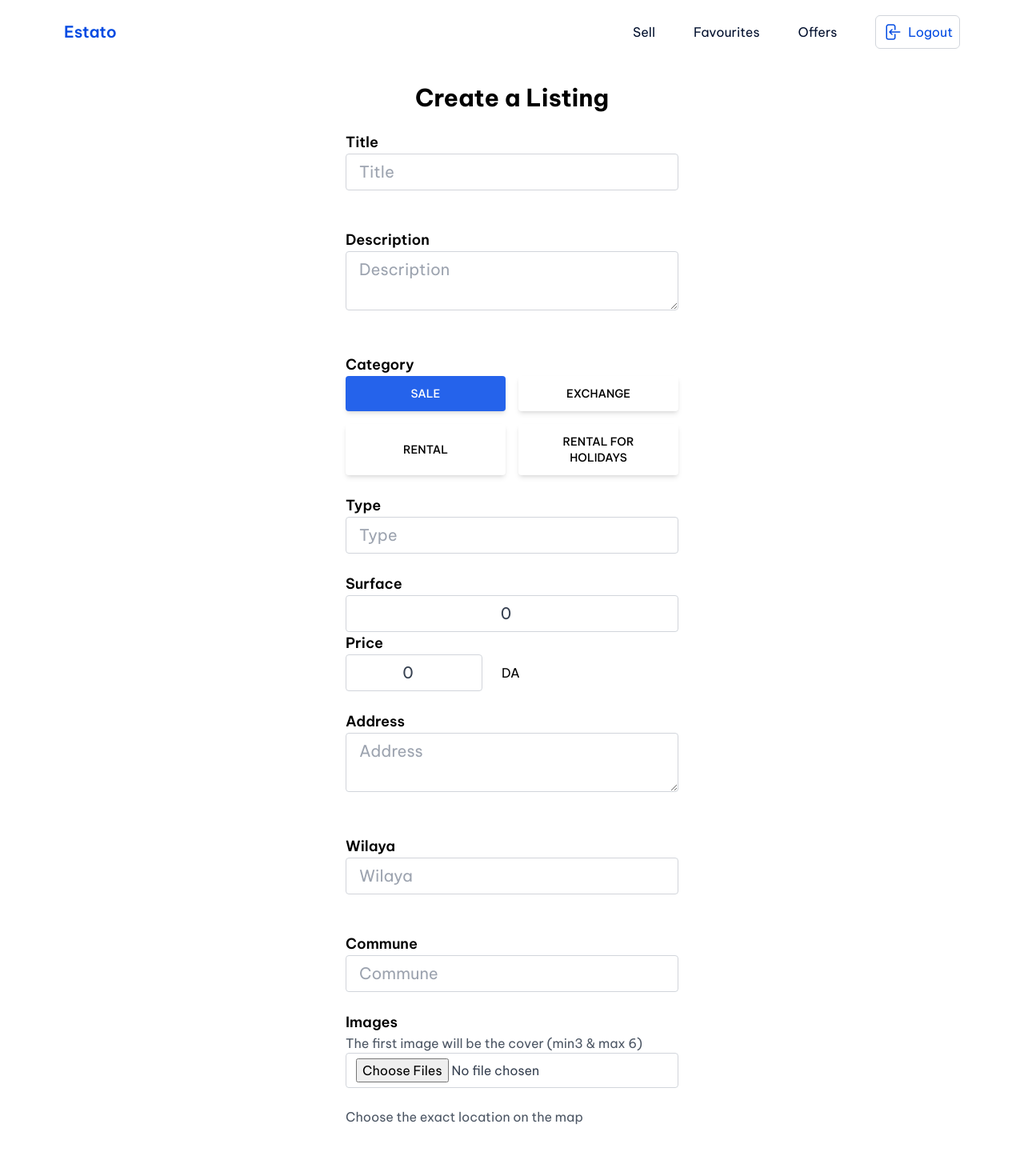
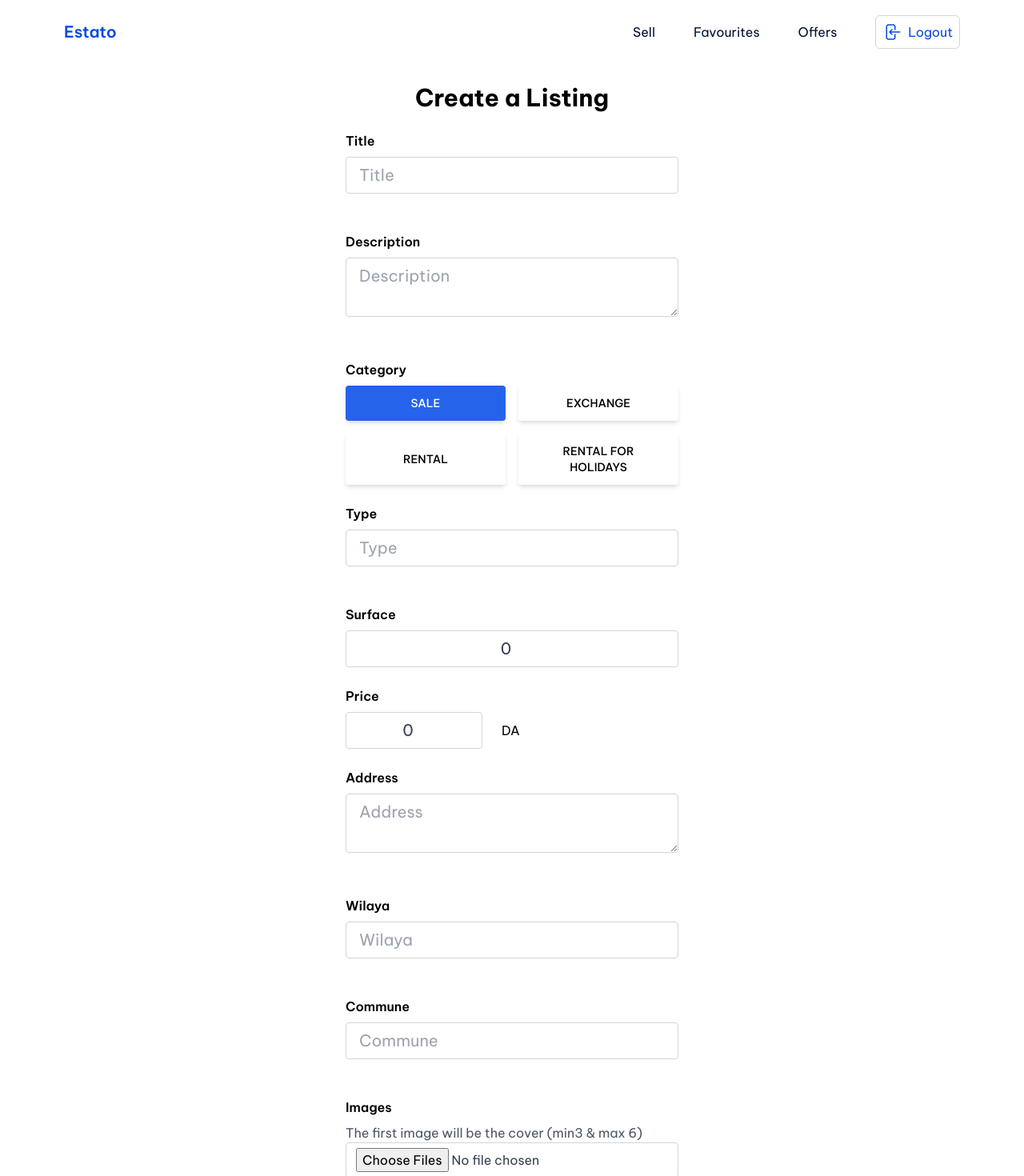
Before and after one commit to AhmedRamiBoukef/tpIGL, a Next.js app: page /app/sell in a window 1280 px wide. Shown: the top 1470 px of the page at 80% size. Built offline with nearby package versions, Linux system fonts and the light colour scheme; no server answers; sample sign-in values are in the browser's storage.

Commit message:
removed proposals for own rea

```diff
--- a/pages/app/favourites.jsx
+++ b/pages/app/favourites.jsx
@@ -45,7 +45,7 @@ function favourites() {
           Your favourite real estates
         </h2>
         {data?.length ? (
-          <div className="py-10 flex flex-wrap justify-center lg:justify-between gap-5">
+          <div className="py-10 flex flex-wrap justify-center  gap-5">
             {data.map((house) => (
               <HouseCard key={house.id} house={house} />
             ))}
--- a/pages/app/offers/received.jsx
+++ b/pages/app/offers/received.jsx
@@ -23,7 +23,7 @@ function received() {
       <div className="container pb-12">
         <h2 className="mt-10 font-semibold text-primary text-4xl">Offers</h2>
         <Tabs current="received" />
-        <div className="flex justify-center md:justify-start gap-2  mt-10">
+        <div className="flex justify-center md:justify-between flex-wrap gap-4   mt-10">
           {data?.map((offer) => (
             <Link href={`/details/${offer.real_estate}`}>
               <OfferCard key={offer.real_estate} offer={offer} />
--- a/pages/app/offers/sent.jsx
+++ b/pages/app/offers/sent.jsx
@@ -23,7 +23,7 @@ function sent() {
       <div className="container pb-12">
         <h2 className="mt-10 font-semibold text-primary text-4xl">Offers</h2>
         <Tabs current="sent" />
-        <div className="flex justify-center md:justify-start gap-2  mt-10">
+        <div className="flex justify-center md:justify-between flex-wrap gap-4  mt-10">
           {data?.map((offer) => (
             <Link href={`/details/${offer.real_estate}`}>
               <OfferCard key={offer.real_estate} offer={offer} sent />
--- a/pages/app/sell.js
+++ b/pages/app/sell.js
@@ -119,7 +119,7 @@ export default function AddListing() {
         <h1 className="text-3xl text-center mt-6 font-bold">Create a Listing</h1>
         <form onSubmit={onSubmit}>
 
-          <p className="text-lg mt-6 font-semibold">Title</p>
+          <p className="mt-6 mb-2 font-semibold">Title</p>
           <input
             type="text"
             id="title"
@@ -129,7 +129,7 @@ export default function AddListing() {
             required
             className="w-full px-4 py-2 text-xl text-gray-700 bg-white border border-gray-300 rounded transition duration-150 ease-in-out focus:text-gray-700 focus:bg-white focus:border-slate-600 mb-6"
           />
-          <p className="text-lg mt-6 font-semibold">Description</p>
+          <p className="mt-6 mb-2 font-semibold">Description</p>
           <textarea
             type="text"
             id="description"
@@ -139,7 +139,7 @@ export default function AddListing() {
             required
             className="w-full px-4 py-2 text-xl text-gray-700 bg-white border border-gray-300 rounded transition duration-150 ease-in-out focus:text-gray-700 focus:bg-white focus:border-slate-600 mb-6"
           />
-          <p className="text-lg mt-6 font-semibold">Category</p>
+          <p className="mt-6 mb-2 font-semibold">Category</p>
           <div className="grid grid-cols-2 gap-4">
             <button
               type="button"
@@ -195,7 +195,7 @@ export default function AddListing() {
             </button>
           </div>
 
-          <p className="text-lg mt-6 font-semibold">Type</p>
+          <p className="mt-6 mb-2 font-semibold">Type</p>
           <input
             type="text"
             id="type"
@@ -206,7 +206,7 @@ export default function AddListing() {
             className="w-full px-4 py-2 text-xl text-gray-700 bg-white border border-gray-300 rounded transition duration-150 ease-in-out focus:text-gray-700 focus:bg-white focus:border-slate-600 mb-6"
           />
 
-            <p className="text-lg font-semibold">Surface</p>
+            <p className="mt-6 mb-2 font-semibold">Surface</p>
             <div className="flex w-full justify-center items-center space-x-6">
               <input
                 type="number"
@@ -225,7 +225,7 @@ export default function AddListing() {
 
           <div className="flex items-center mb-6">
             <div className="">
-              <p className="text-lg font-semibold">Price</p>
+              <p className="mt-6 mb-2 font-semibold">Price</p>
               <div className="flex w-full justify-center items-center space-x-6">
                 <input
                   type="number"
@@ -247,7 +247,7 @@ export default function AddListing() {
 
 
 
-          <p className="text-lg mt-6 font-semibold">Address</p>
+          <p className="mt-6 mb-2 font-semibold">Address</p>
           <textarea
             type="text"
             id="localisation"
@@ -259,7 +259,7 @@ export default function AddListing() {
           />
 
 
-          <p className="text-lg mt-6 font-semibold">Wilaya</p>
+          <p className="mt-6 mb-2 font-semibold">Wilaya</p>
           <input
             type="text"
             id="wilaya"
@@ -270,7 +270,7 @@ export default function AddListing() {
             className="w-full px-4 py-2 text-xl text-gray-700 bg-white border border-gray-300 rounded transition duration-150 ease-in-out focus:text-gray-700 focus:bg-white focus:border-slate-600 mb-6"
           />
 
-        <p className="text-lg mt-6 font-semibold">Commune</p>
+        <p className="mt-6 mb-2 font-semibold">Commune</p>
           <input
             type="text"
             id="commune"
@@ -283,7 +283,7 @@ export default function AddListing() {
 
 
           <div className="mb-6">
-            <p className="text-lg font-semibold">Images</p>
+            <p className="mt-6 mb-2 font-semibold">Images</p>
             <p className="text-gray-600">
               The first image will be the cover (min3 & max 6)
             </p>
@@ -298,7 +298,7 @@ export default function AddListing() {
             />
           </div>
           <div>
-            <p className="text-gray-600">
+            <p className="mt-6 mb-2 font-semibold">
               Choose the exact location on the map
             </p>
             <EstateMap position={position} setPosition={setPosition}/>
--- a/sections/Details.jsx
+++ b/sections/Details.jsx
@@ -75,6 +75,7 @@ export default function Details({ id }) {
     if (description === "" || proposal === "") {
       toast.error("Description & Proposal must not be empty");
     } else {
+      console.log("hi")
       fetch(`http://127.0.0.1:8000/posting_offer/${detail.id}/`, {
         method: "POST",
         body: JSON.stringify({
@@ -87,7 +88,6 @@ export default function Details({ id }) {
         },
       })
         .then((res) => res.json())
-        .then((res) => toast.error("Description & Proposal must not be empty"));
     }
   };
 
@@ -351,17 +351,8 @@ export default function Details({ id }) {
                 latitude={detail.latitude}
               />
             </div>
-            <div>
-              <h1 className="text-3xl font-semibold py-3">Latest</h1>
-              <div className="grid grid-cols-2 gap-x-6 gap-y-3">
-                {last
-                  ? last.map((house) => (
-                      <HouseCard key={house.id} house={house} />
-                    ))
-                  : null}
           </div>
-            </div>
-          </div>
+          {detail?.owner.id !== user?.id ? (
             <div>
               <div className="rounded-xl border p-4 flex flex-col gap-4">
                 <h1 className="text-xl text-gray-500">Price</h1>
@@ -413,6 +404,7 @@ export default function Details({ id }) {
                 </button>
               </div>
             </div>
+          ) : null}
         </div>
 
         {showModal ? (
```
Lines whose indentation alone changed are shown as unchanged.
